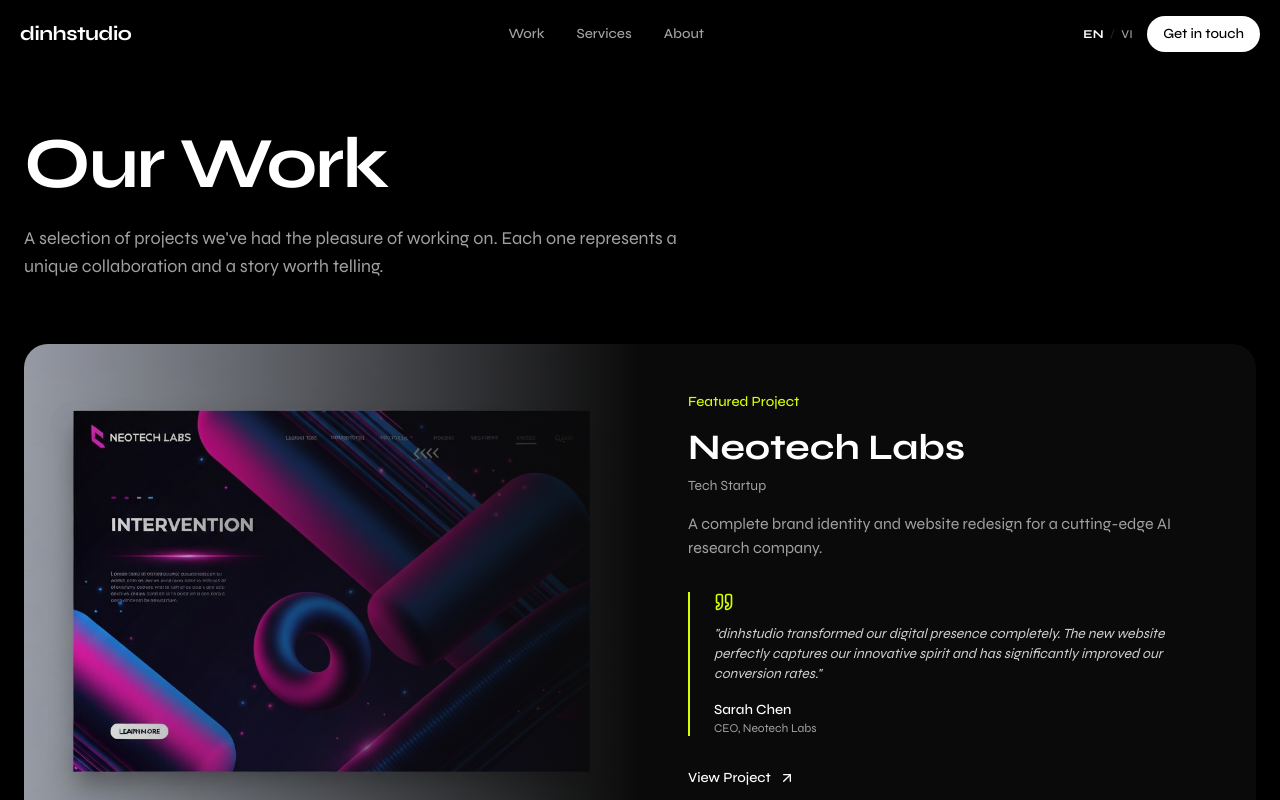
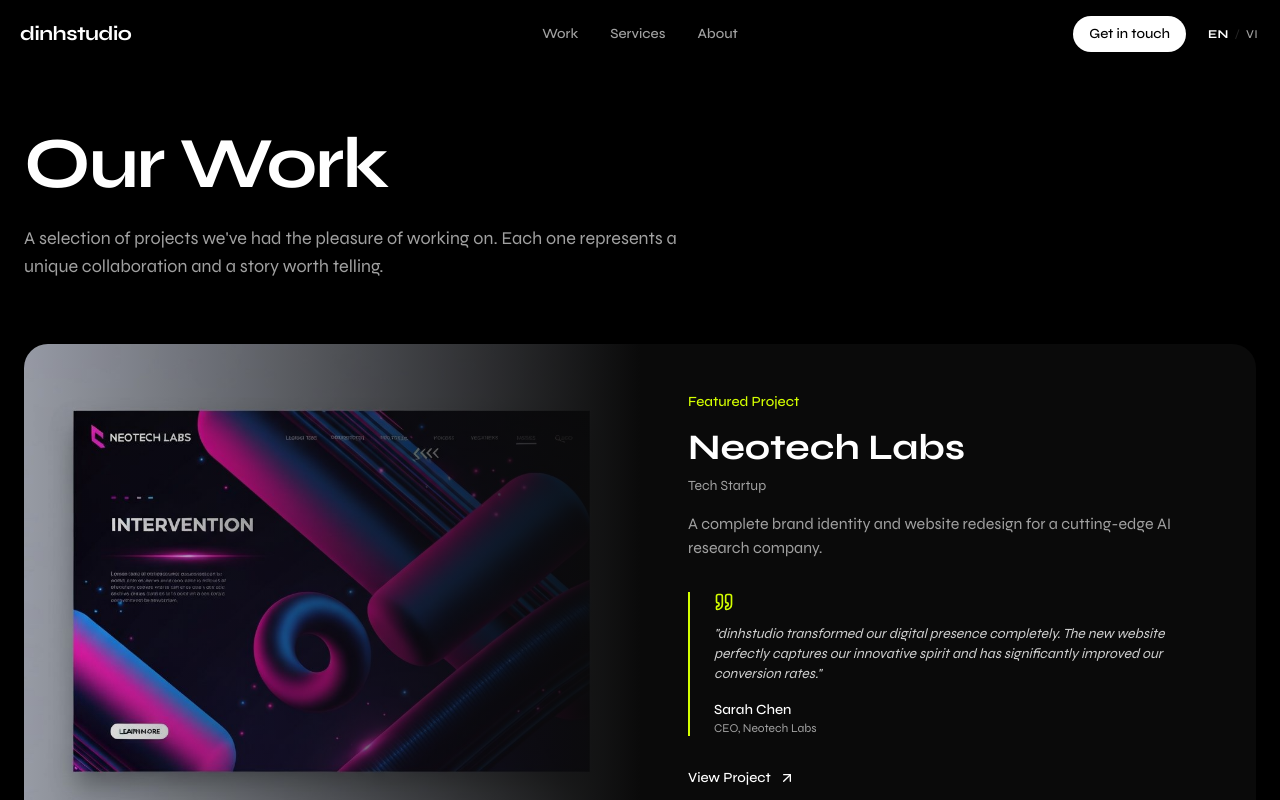
Before and after one commit to dinhio/dinhstudio, a Next.js app: page /en-us/work in a window 1280 px wide. Shown: the top 800 px of the page. Built offline with nearby package versions, Linux system fonts and the light colour scheme.

Commit message:
style(navbar): right-align locale switcher and true-center desktop nav

```diff
--- a/components/navbar.tsx
+++ b/components/navbar.tsx
@@ -180,12 +180,15 @@ export function Navbar({ alwaysVisible = false, hideUntilScroll = false }: Navba
           </Link>
 
           {/* Desktop centre nav links */}
-          <nav className="hidden items-center gap-8 md:flex" aria-label={dictionary.nav.mainNavigation}>
+          <nav
+            className="pointer-events-none absolute left-1/2 hidden -translate-x-1/2 items-center gap-8 md:flex"
+            aria-label={dictionary.nav.mainNavigation}
+          >
             {navLinks.map(({ href, label }) => (
               <Link
                 key={href}
                 href={withLocale(href)}
-                className="text-sm font-medium text-muted-foreground transition-colors hover:text-foreground"
+                className="pointer-events-auto text-sm font-medium text-muted-foreground transition-colors hover:text-foreground"
               >
                 {label}
               </Link>
@@ -193,7 +196,13 @@ export function Navbar({ alwaysVisible = false, hideUntilScroll = false }: Navba
           </nav>
 
           {/* Right side — desktop: Get in touch | mobile: Get in touch + hamburger */}
-          <div className="flex items-center gap-3">
+          <div className="flex items-center gap-3 md:gap-5">
+            <Link
+              href={withLocale("/contact")}
+              className="flex h-9 items-center justify-center rounded-full bg-foreground px-4 text-sm font-medium text-background transition-all hover:bg-foreground/90 hover:scale-105"
+            >
+              {dictionary.nav.getInTouch}
+            </Link>
             <div className="hidden items-center text-xs tracking-wide text-muted-foreground md:flex">
               {localeOptions.map(({ locale, label }, index) => {
                 const isActive = activeLocale === locale;
@@ -216,12 +225,6 @@ export function Navbar({ alwaysVisible = false, hideUntilScroll = false }: Navba
                 );
               })}
             </div>
-            <Link
-              href={withLocale("/contact")}
-              className="flex h-9 items-center justify-center rounded-full bg-foreground px-4 text-sm font-medium text-background transition-all hover:bg-foreground/90 hover:scale-105"
-            >
-              {dictionary.nav.getInTouch}
-            </Link>
 
             {/* Hamburger — mobile only */}
             <button
```
